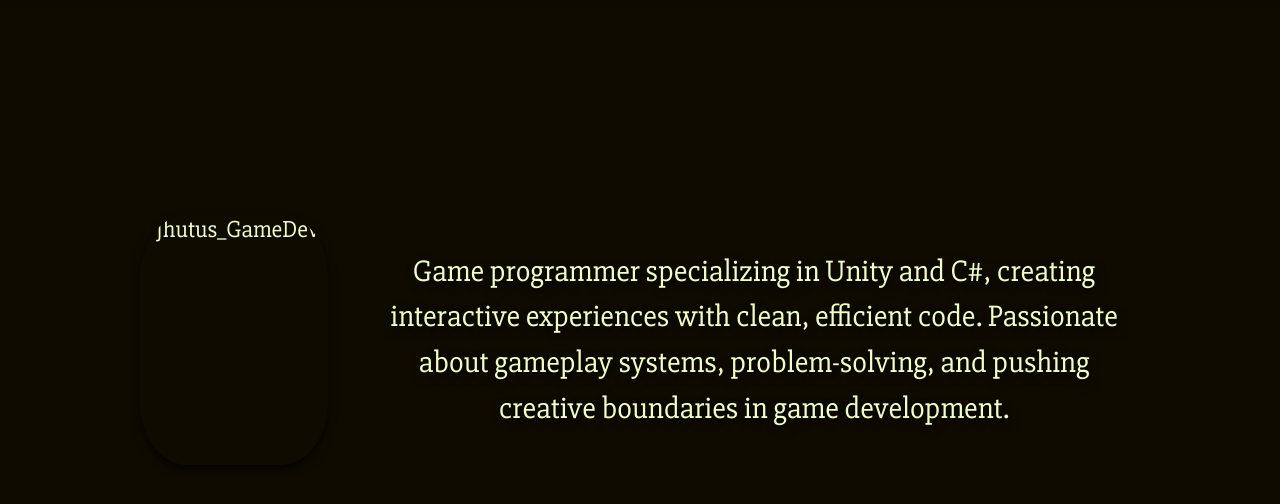
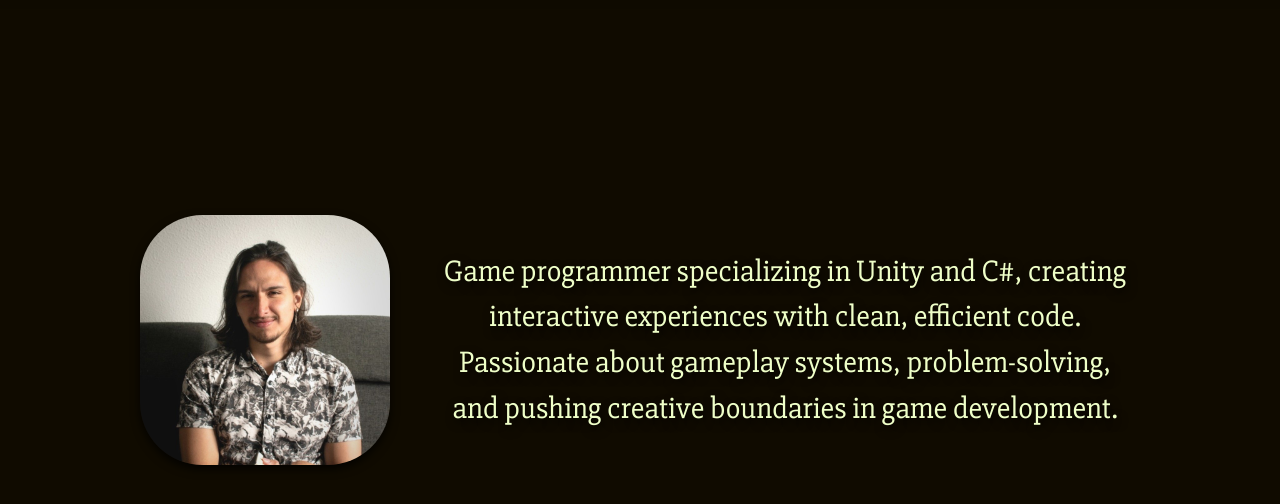
Before and after one commit to Jhutus/gamedev.portfolio, a plain HTML site: page index.html in a window 1280 px wide. Shown: the part 60-564 px from the top of the page. Drawn offline with Linux system fonts and the light colour scheme; the site is published under a folder, as on GitHub Pages, so addresses that start at the root find nothing; a web font is replaced by a local one.

Commit message:
update imag

```diff
--- a/index.html
+++ b/index.html
@@ -28,7 +28,7 @@
     <main>
         <section id="about-me">
             <div class="content">
-                <img src="/images/jhutus_gamedev.jpg" alt="Jhutus_GameDev" class="profile-picture">
+                <img src="images/jhutus_gamedev.jpg" alt="Jhutus_GameDev" class="profile-picture">
                 <p class="description">
                     Game programmer specializing in Unity and C#, creating interactive experiences with clean, efficient
                     code. Passionate about gameplay systems, problem-solving, and pushing creative boundaries in game
```
